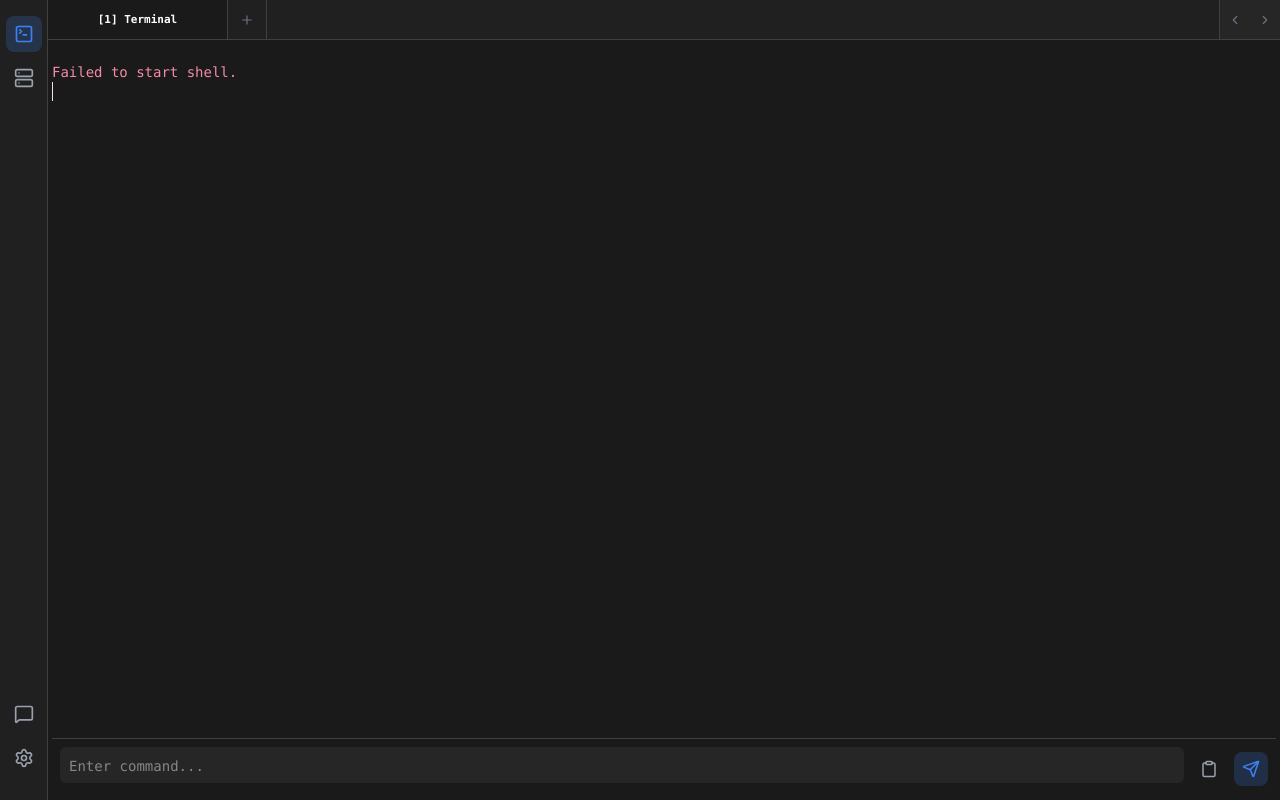
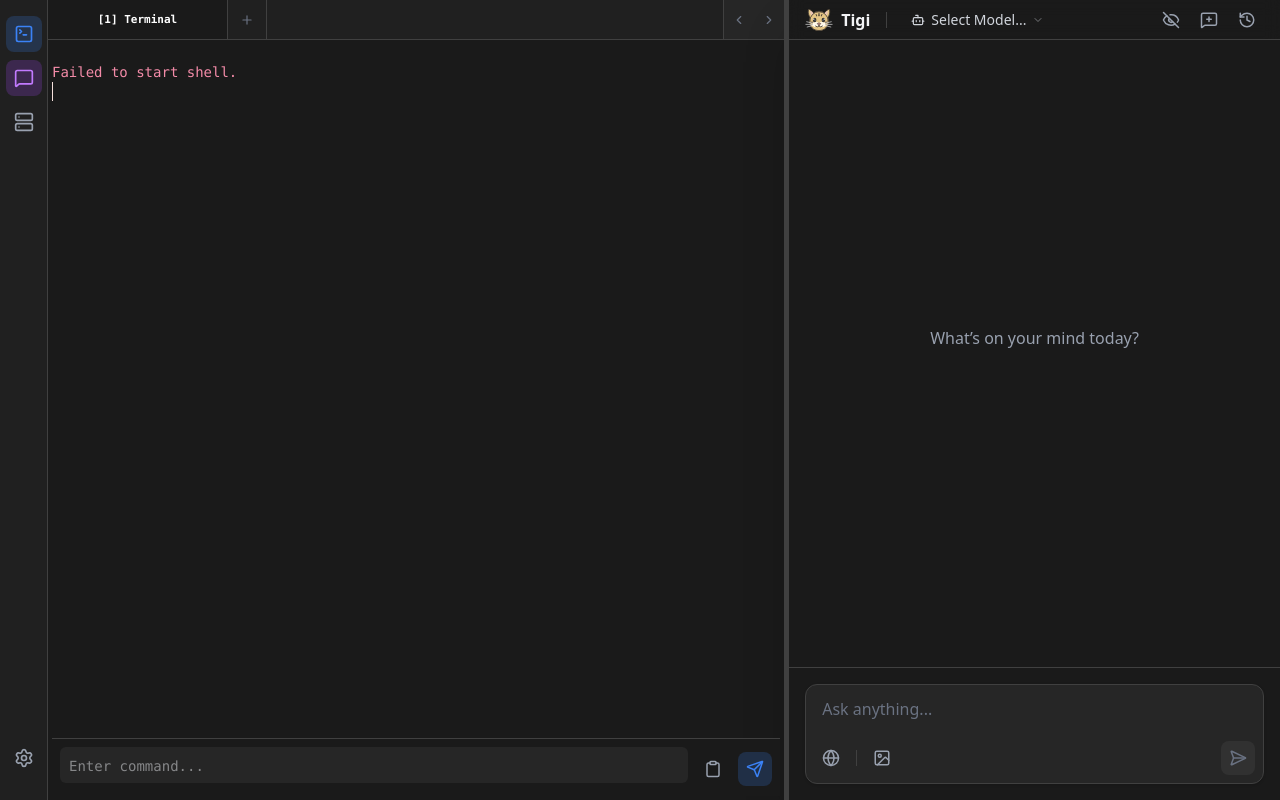
Before and after one commit to ZPVIP/tiginal, a React (Vite) app: page / in a window 1280 px wide. Built offline with nearby package versions, Linux system fonts and the light colour scheme.

Commit message:
Persist window bounds and layout configuration</arg_value>

```diff
--- a/src/main/index.ts
+++ b/src/main/index.ts
@@ -41,9 +41,23 @@ if (process.platform !== 'win32') {
 let mainWindow: BrowserWindow | null = null;
 
 function createWindow(): void {
+  // Load window state
+  const statePath = path.join(app.getPath('userData'), 'window-state.json');
+  let windowState = { width: 900, height: 600, x: undefined, y: undefined };
+
+  try {
+    if (fs.existsSync(statePath)) {
+      windowState = JSON.parse(fs.readFileSync(statePath, 'utf8'));
+    }
+  } catch (e) {
+    console.error('Failed to load window state:', e);
+  }
+
   mainWindow = new BrowserWindow({
-    width: 900,
-    height: 600,
+    width: windowState.width,
+    height: windowState.height,
+    x: windowState.x,
+    y: windowState.y,
     minWidth: 400,
     minHeight: 300,
     backgroundColor: '#1e1e2e',
@@ -54,6 +68,21 @@ function createWindow(): void {
       nodeIntegration: true,
       contextIsolation: false,
     },
+  });
+
+  // Save window state
+  const saveState = () => {
+    if (!mainWindow) return;
+    const bounds = mainWindow.getBounds();
+    try {
+      fs.writeFileSync(statePath, JSON.stringify(bounds));
+    } catch (e) {
+      console.error('Failed to save window state:', e);
+    }
+  };
+
+  ['resize', 'move', 'close'].forEach(event => {
+    mainWindow?.on(event as any, saveState);
   });
 
   // In production (built with Vite), point to dist/renderer/index.html
--- a/src/renderer/App.tsx
+++ b/src/renderer/App.tsx
@@ -10,17 +10,44 @@ const SSHView = () => <div className="p-4 text-gray-400">SSH Servers (Placeholde
 
 export default function App() {
   const [activeTab, setActiveTab] = useState<'terminal' | 'ssh' | 'settings'>('terminal');
-  const [isAIPanelOpen, setIsAIPanelOpen] = useState(false);
-  const [aiPanelWidth, setAiPanelWidth] = useState(450);
+
+  // Layout State
+  const [showTerminal, setShowTerminal] = useState(true);
+  const [showChat, setShowChat] = useState(true);
+  const [chatRatio, setChatRatio] = useState(0.4); // Default 40% for chat, 60% for terminal
+
+  // Resizing State
   const [isResizing, setIsResizing] = useState(false);
 
-  const NavItem = ({ id, icon: Icon, title }: { id: typeof activeTab, icon: any, title: string }) => (
+  // Load Layout State
+  useEffect(() => {
+    try {
+      const savedLayout = localStorage.getItem('app-layout-config');
+      if (savedLayout) {
+        const config = JSON.parse(savedLayout);
+        if (typeof config.showTerminal === 'boolean') setShowTerminal(config.showTerminal);
+        if (typeof config.showChat === 'boolean') setShowChat(config.showChat);
+        if (typeof config.chatRatio === 'number') setChatRatio(config.chatRatio);
+      }
+    } catch (e) {
+      console.error('Failed to load layout config:', e);
+    }
+  }, []);
+
+  // Save Layout State
+  useEffect(() => {
+    const config = { showTerminal, showChat, chatRatio };
+    localStorage.setItem('app-layout-config', JSON.stringify(config));
+  }, [showTerminal, showChat, chatRatio]);
+
+
+  const NavItem = ({ id, icon: Icon, title, onClick, isActive }: { id: string, icon: any, title: string, onClick?: () => void, isActive?: boolean }) => (
     <button
-      onClick={() => setActiveTab(id)}
+      onClick={onClick}
       title={title}
       className={clsx(
         "p-2 rounded-lg mb-2 transition-colors",
-        activeTab === id
+        isActive
           ? "bg-primary/20 text-primary"
           : "text-gray-400 hover:text-gray-100 hover:bg-white/5"
       )}
@@ -40,18 +67,24 @@ export default function App() {
 
       const handleMouseMove = (e: MouseEvent) => {
           const windowWidth = window.innerWidth;
-          const newWidth = windowWidth - e.clientX;
-          // Right panel width = total - mouseX
+          const sidebarWidth = 48;
+          const availableWidth = windowWidth - sidebarWidth;
 
-          // Constraints
-          // 1. AI Panel Min: 380px
-          // 2. Terminal (Left) Min: 250px => Max AI Width = windowWidth - 250 - 48 (sidebar)
-          const sidebarWidth = 48;
-          const maxAiWidth = windowWidth - 250 - sidebarWidth;
+          // chatRatio = chatWidth / availableWidth
+          // Mouse X relative to available area start (sidebarWidth)
+          const mouseX = e.clientX - sidebarWidth;
 
-          if (newWidth >= 380 && newWidth <= maxAiWidth) {
-              setAiPanelWidth(newWidth);
-          }
+          // Calculate new Terminal Ratio based on Mouse X
+          // Terminal Width = mouseX
+          // Chat Width = availableWidth - mouseX
+          // Chat Ratio = (availableWidth - mouseX) / availableWidth
+
+          let newChatRatio = (availableWidth - mouseX) / availableWidth;
+
+          // Constraints: Min 20% each
+          newChatRatio = Math.max(0.2, Math.min(0.8, newChatRatio));
+
+          setChatRatio(newChatRatio);
       };
 
       const handleMouseUp = () => {
@@ -67,65 +100,156 @@ export default function App() {
       };
   }, [isResizing]);
 
+  // Toggle Handlers
+  const toggleTerminal = () => {
+    // If only terminal is shown, do nothing (cannot deactivate)
+    if (showTerminal && !showChat) return;
+
+    // If hidden, show it
+    if (!showTerminal) {
+       setShowTerminal(true);
+       return;
+    }
+
+    // If visible (and chat is also visible), hide it -> Chat becomes full
+    if (showTerminal && showChat) {
+        setShowTerminal(false);
+    }
+  };
+
+  const toggleChat = () => {
+     // If only chat is shown, do nothing
+     if (showChat && !showTerminal) return;
+
+     // If hidden, show it
+     if (!showChat) {
+         setShowChat(true);
+         return;
+     }
+
+     // If visible (and terminal is visible), hide it -> Terminal becomes full
+     if (showChat && showTerminal) {
+         setShowChat(false);
+     }
+  };
+
+  const handleNavClick = (id: 'terminal' | 'ssh' | 'settings') => {
+      setActiveTab(id);
+      // Ensure terminal panel is visible if we click a nav item intended for it
+      if (!showTerminal) {
+          setShowTerminal(true);
+          // If in full chat mode, maybe split or switch?
+          // Requirement: "If only AI Chat selected... click Terminal... display Terminal window"
+          // It implies restoring split view OR switching full view.
+          // "比例跟关闭的时候一样" -> implies restore split.
+      }
+  };
+
+
   return (
     <ErrorBoundary>
         <div className="flex h-screen w-screen bg-background overflow-hidden relative">
           {/* Sidebar */}
-          <div className="w-12 bg-surface/50 border-r border-border flex flex-col items-center py-4 z-10">
-            <NavItem id="terminal" icon={TerminalSquare} title="Terminal" />
-            <NavItem id="ssh" icon={Server} title="SSH Servers" />
-            <div className="flex-1" />
-            {/* AI Toggle Button */}
+          <div className="w-12 bg-surface/50 border-r border-border flex flex-col items-center py-4 z-10 shrink-0">
+            <NavItem
+               id="terminal"
+               icon={TerminalSquare}
+               title="Terminal"
+               isActive={showTerminal && activeTab === 'terminal'}
+               onClick={() => {
+                   handleNavClick('terminal');
+                   // Special toggle logic only if already active tab
+                   if (activeTab === 'terminal') toggleTerminal();
+                   else setActiveTab('terminal');
+               }}
+            />
+
+            {/* AI Toggle Button - Moved below Terminal */}
             <button
-              onClick={() => setIsAIPanelOpen(!isAIPanelOpen)}
+              onClick={toggleChat}
               title="Toggle AI Chat"
               className={clsx(
                 "p-2 rounded-lg mb-2 transition-colors",
-                isAIPanelOpen
+                showChat
                   ? "bg-purple-500/20 text-purple-400"
                   : "text-gray-400 hover:text-gray-100 hover:bg-white/5"
               )}
             >
               <MessageSquare size={20} strokeWidth={2} />
             </button>
-            <NavItem id="settings" icon={SettingsIcon} title="Settings" />
+
+            <NavItem
+               id="ssh"
+               icon={Server}
+               title="SSH Servers"
+               isActive={showTerminal && activeTab === 'ssh'}
+               onClick={() => {
+                   handleNavClick('ssh');
+                   if (activeTab === 'ssh') toggleTerminal();
+               }}
+            />
+
+            <div className="flex-1" />
+
+            <NavItem
+               id="settings"
+               icon={SettingsIcon}
+               title="Settings"
+               isActive={showTerminal && activeTab === 'settings'}
+               onClick={() => {
+                   handleNavClick('settings');
+                   if (activeTab === 'settings') toggleTerminal();
+               }}
+            />
           </div>
 
           {/* Main Content Area */}
-          <div className="flex-1 flex overflow-hidden">
+          <div className="flex-1 flex overflow-hidden w-full">
 
-             {/* Left Pane (Terminal/Settings) - Flex Grow */}
-             <div className="flex-1 overflow-hidden relative min-w-[250px]">
-                {/* TerminalView is ALWAYS mounted to preserve state, just hidden */}
+             {/* Left Pane (Terminal/Settings) */}
+             {showTerminal && (
+                 <div
+                    className="flex-1 overflow-hidden relative min-w-0"
+                    style={{
+                        flexGrow: showChat ? (1 - chatRatio) : 1,
+                        flexShrink: 0,
+                        flexBasis: showChat ? '0%' : '100%'
+                    }}
+                 >
+                    {/* Screens are always mounted to preserve state */}
                     <div className={clsx("h-full w-full", activeTab !== 'terminal' && "hidden")}>
                         <TerminalView />
                     </div>
                     {activeTab === 'ssh' && <SSHView />}
                     {activeTab === 'settings' && <Settings />}
                  </div>
+             )}
 
-             {/* Resizer & AI Panel */}
-             {isAIPanelOpen && (
-                 <>
-                    {/* Resizer Handle */}
+             {/* Resizer */}
+             {showTerminal && showChat && (
                  <div
                     onMouseDown={startResizing}
                     className={clsx(
-                            "w-1 h-full cursor-col-resize hover:bg-primary transition-colors z-20",
+                        "w-1 h-full cursor-col-resize hover:bg-primary transition-colors z-20 shrink-0",
                         isResizing ? "bg-primary" : "bg-border"
                     )}
                 />
+             )}
 
              {/* AI Panel */}
+             {showChat && (
                  <div
-                       style={{ width: aiPanelWidth }}
-                       className="border-l border-border bg-background shadow-2xl flex flex-col h-full relative"
+                    className="border-l border-border bg-background shadow-2xl flex flex-col h-full relative min-w-0"
+                    style={{
+                        flexGrow: showTerminal ? chatRatio : 1,
+                        flexShrink: 0,
+                        flexBasis: showTerminal ? '0%' : '100%'
+                    }}
                  >
                      <ErrorBoundary>
                          <Chat />
                      </ErrorBoundary>
                  </div>
-                 </>
              )}
           </div>
 
```
Lines whose indentation alone changed are shown as unchanged.
